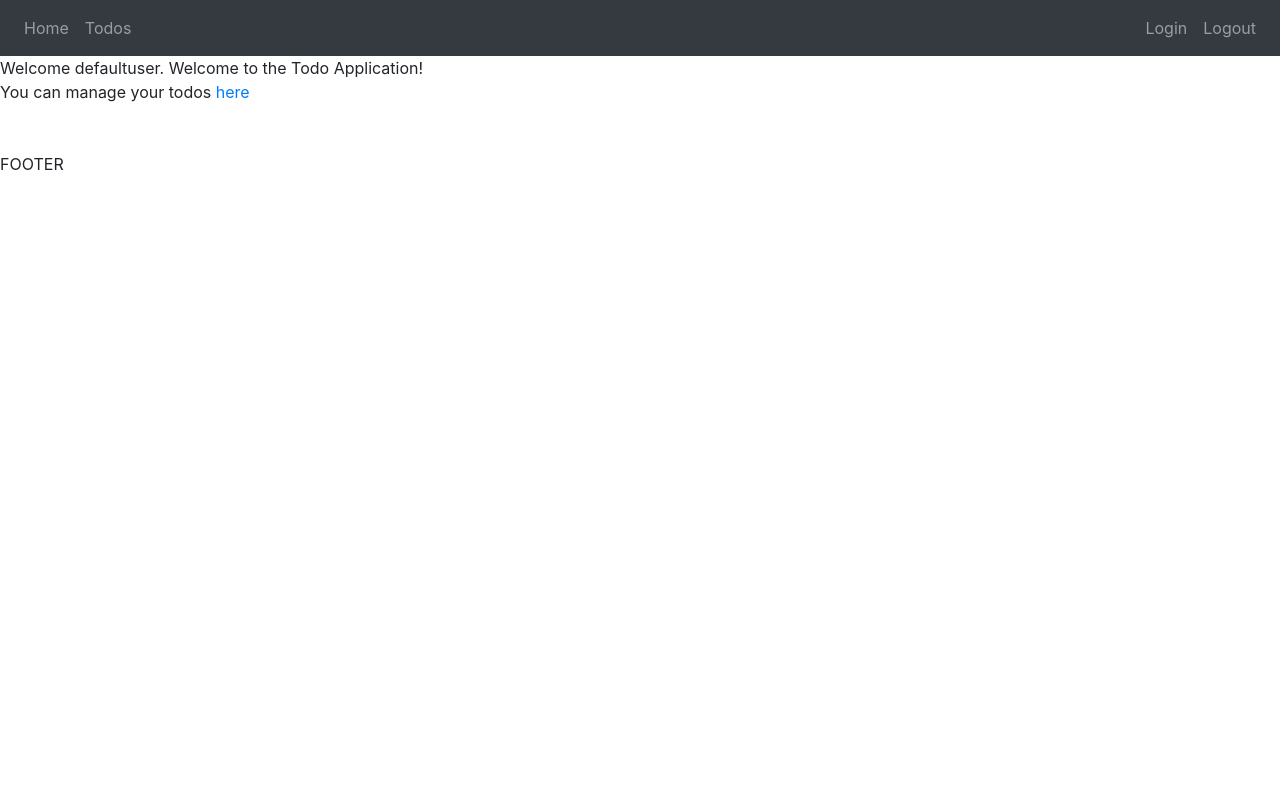
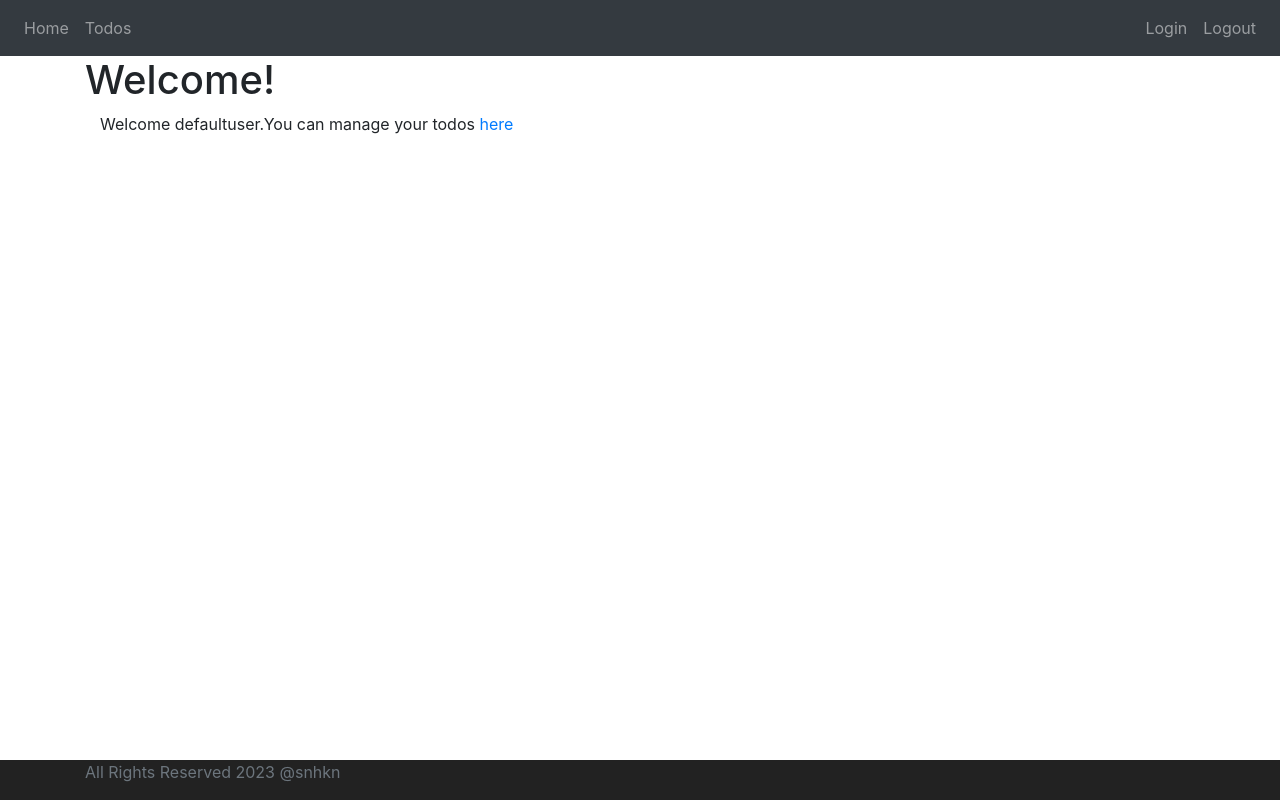
Before and after one commit to snhkn/todoApp, an Angular app: page /welcome/defaultuser in a window 1280 px wide. Built offline with nearby package versions, Linux system fonts and the light colour scheme.

Commit message:
Style components with bootstrap and css

```diff
--- a/src/app/app.component.html
+++ b/src/app/app.component.html
@@ -7,6 +7,8 @@
 -->
 <app-menu></app-menu>
 
-<router-outlet></router-outlet>
+<div class="container">
+  <router-outlet></router-outlet>
+</div>
 
 <app-footer></app-footer>
--- a/src/app/footer/footer.component.css
+++ b/src/app/footer/footer.component.css
@@ -0,0 +1,7 @@
+.footer{
+    position: absolute;
+    bottom : 0;
+    width : 100%;
+    height : 40px;
+    background-color: #222222;
+}
--- a/src/app/footer/footer.component.html
+++ b/src/app/footer/footer.component.html
@@ -1,3 +1,5 @@
-<BR><BR>
-
-FOOTER
+<footer class="footer">
+    <div class="container">
+        <span class="text-muted">All Rights Reserved 2023 <a href="https://github.com/snhkn" class="text-muted">@snhkn</a></span>
+    </div>
+</footer>
--- a/src/app/list-todos/list-todos.component.html
+++ b/src/app/list-todos/list-todos.component.html
@@ -1,5 +1,7 @@
-<table border="1">
-    <caption>My Todo's</caption>
+<h1>My Todo's</h1>
+<div class="container">
+    <table class="table">
+
         <thead>
             <tr>
                 <th>Description</th>
@@ -16,3 +18,4 @@
             </tr>
         </tbody>
     </table>
+</div>
--- a/src/app/login/login.component.html
+++ b/src/app/login/login.component.html
@@ -1,8 +1,11 @@
-<small *ngIf="invalidLogin">{{errorMessage}}</small>
+<h1>Login</h1>
+<div class="container">
+    <div class="alert alert-warning" *ngIf="invalidLogin">{{errorMessage}}</div>
 
-<div>
-    User Name : <input type="text" name="username" [(ngModel)]="username">
-    Password : <input type="text" name="password" [(ngModel)]="password">
+    <div>
+        User Name : <input type="text" name="username" [(ngModel)]="username">
+        Password : <input type="text" name="password" [(ngModel)]="password">
 
-    <button (click)=handleLogin()>Login</button>
+        <button (click)=handleLogin() class="btn btn-success">Login</button>
+    </div>
 </div>
--- a/src/app/welcome/welcome.component.html
+++ b/src/app/welcome/welcome.component.html
@@ -1,8 +1,4 @@
-<div>
-Welcome {{name}}.
-
-Welcome to the Todo Application!
+<h1>Welcome!</h1>
+<div class="container">
+Welcome {{name}}.You can manage your todos <a routerLink="/todos">here</a>
 </div>
-<div>
-You can manage your todos <a routerLink="/todos">here</a>
-</div>
```
Lines whose indentation alone changed are shown as unchanged.
